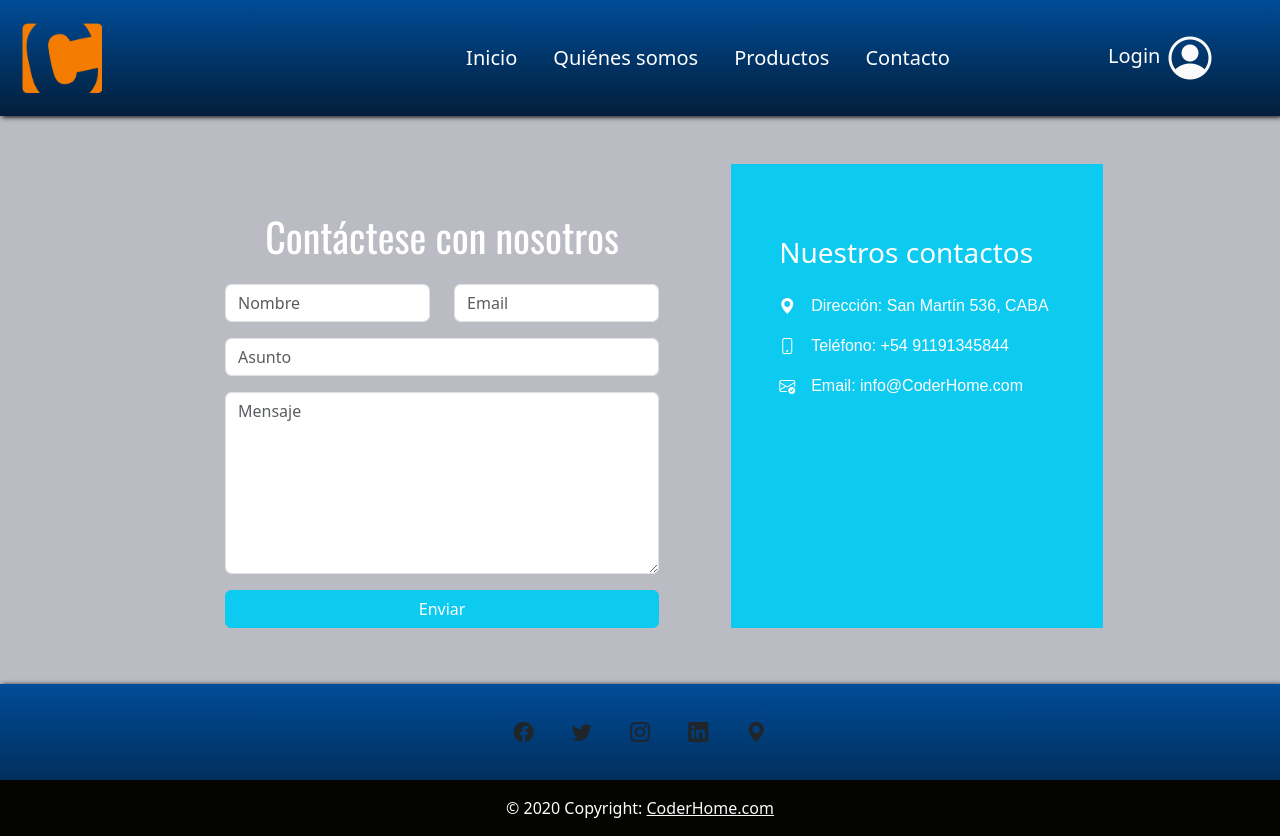
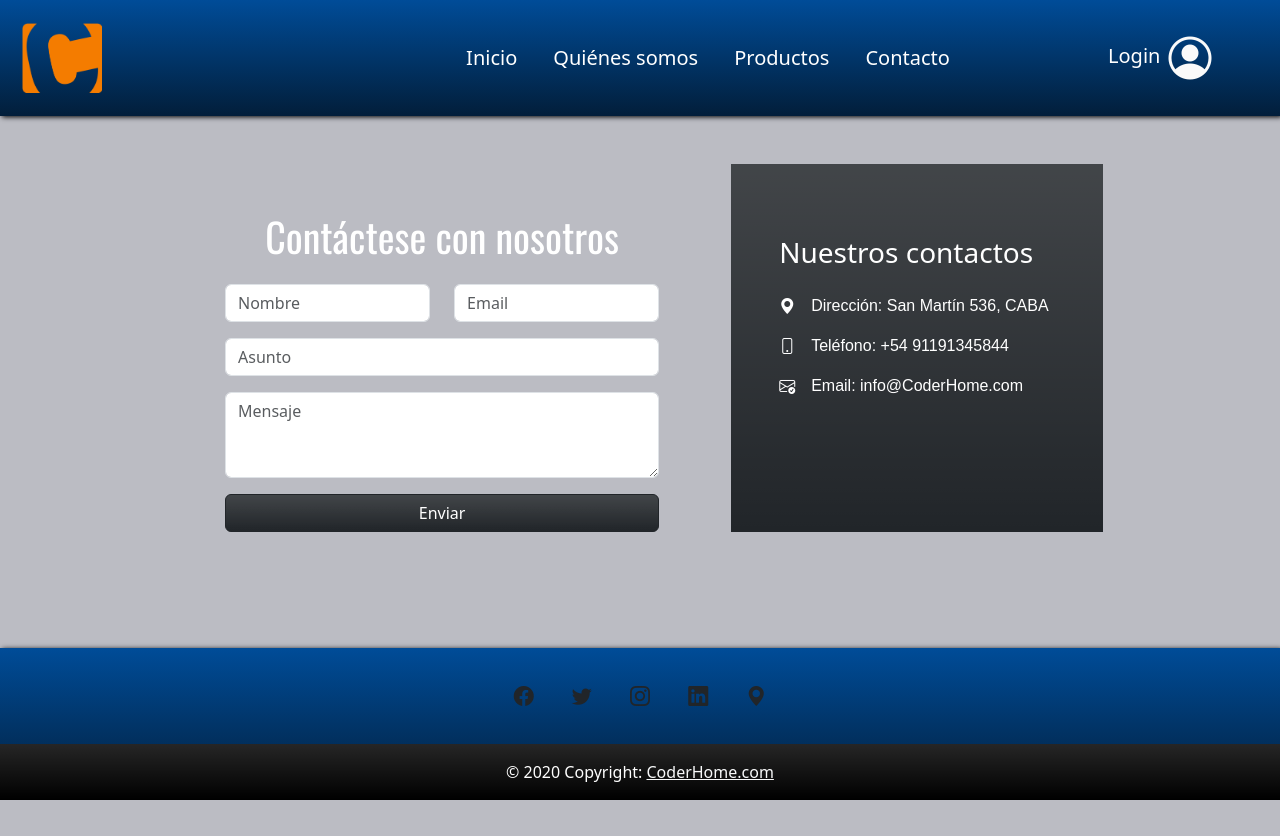
Before and after one commit to CristianMartin/CoderHome-Aranguren-Cristian, a website: page pages/contacto.html in a window 1280 px wide. After the commit the page ends 800 px from the top, so only its background shows below. Drawn offline with nearby package versions, Linux system fonts and the light colour scheme; a web font is replaced by a local one.

Commit message:
fix paleta de colores

```diff
--- a/pages/contacto.html
+++ b/pages/contacto.html
@@ -127,7 +127,8 @@
                                 class="form-control"
                                 id="mensaje"
                                 cols="30"
-                                rows="7"
+                                rows="3"
+                                maxlength="300"
                                 placeholder="Mensaje"
                               ></textarea>
                             </div>
@@ -136,7 +137,7 @@
                             <div class="form-group">
                               <button
                                 type="button"
-                                class="btn btn-info w-100 text-white"
+                                class="btn btn-dark bg-gradient w-100 text-white"
                                 data-bs-toggle="modal"
                                 data-bs-target="#envioModal"
                               >
@@ -191,7 +192,7 @@
                     </div>
                   </div>
                   <div class="col-md-5 d-flex align-items-stretch mb-5">
-                    <div class="info-wrap bg-info w-100 p-lg-5 p-3">
+                    <div class="info-wrap bg-dark bg-gradient w-100 p-lg-5 p-3">
                       <h3 class="mb-4 mt-md-4 text-white">
                         Nuestros contactos
                       </h3>
@@ -284,7 +285,7 @@
           ></a>
         </section>
       </div>
-      <div class="text-center p-3 copyright">
+      <div class="text-center p-3 bg-black bg-gradient">
         © 2020 Copyright:
         <a class="link-light" href="../index.html" target="_blank"
           >CoderHome.com</a
--- a/scss/_footer.scss
+++ b/scss/_footer.scss
@@ -5,7 +5,3 @@ footer {
 	bottom: 0;
 	width: 100%;
 }
-
-.copyright {
-	background-color: $background-copyright-color;
-}
--- a/scss/styles.scss
+++ b/scss/styles.scss
@@ -8,7 +8,6 @@ $background-color_boton: linear-gradient(to bottom, #004C98, #021E3A);
 $background-color_footer: linear-gradient(to bottom, #004C98, #021E3A);
 $background-color_text_box: rgb(130, 130, 131);
 $border-color: #040500;
-$background-copyright-color: #040500;
 
 @import "https://fonts.googleapis.com/css2?family=Oswald&family=Sono&display=swap";
 @import "header";
```
Also changed, not shown: pages/login.html (+5 -5 lines), pages/productos.html (+1 -1 lines), pages/quienes-somos.html (+1 -1 lines), css/styles.css.
